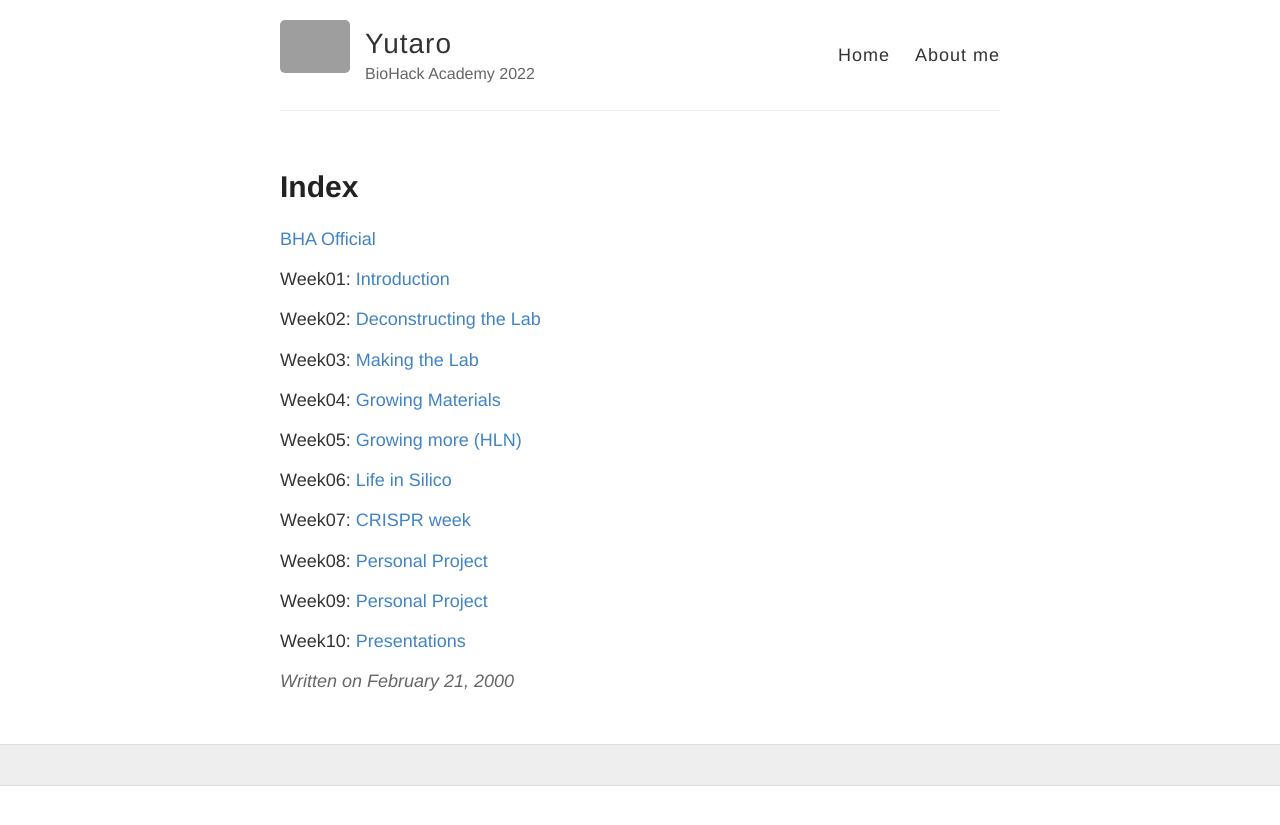
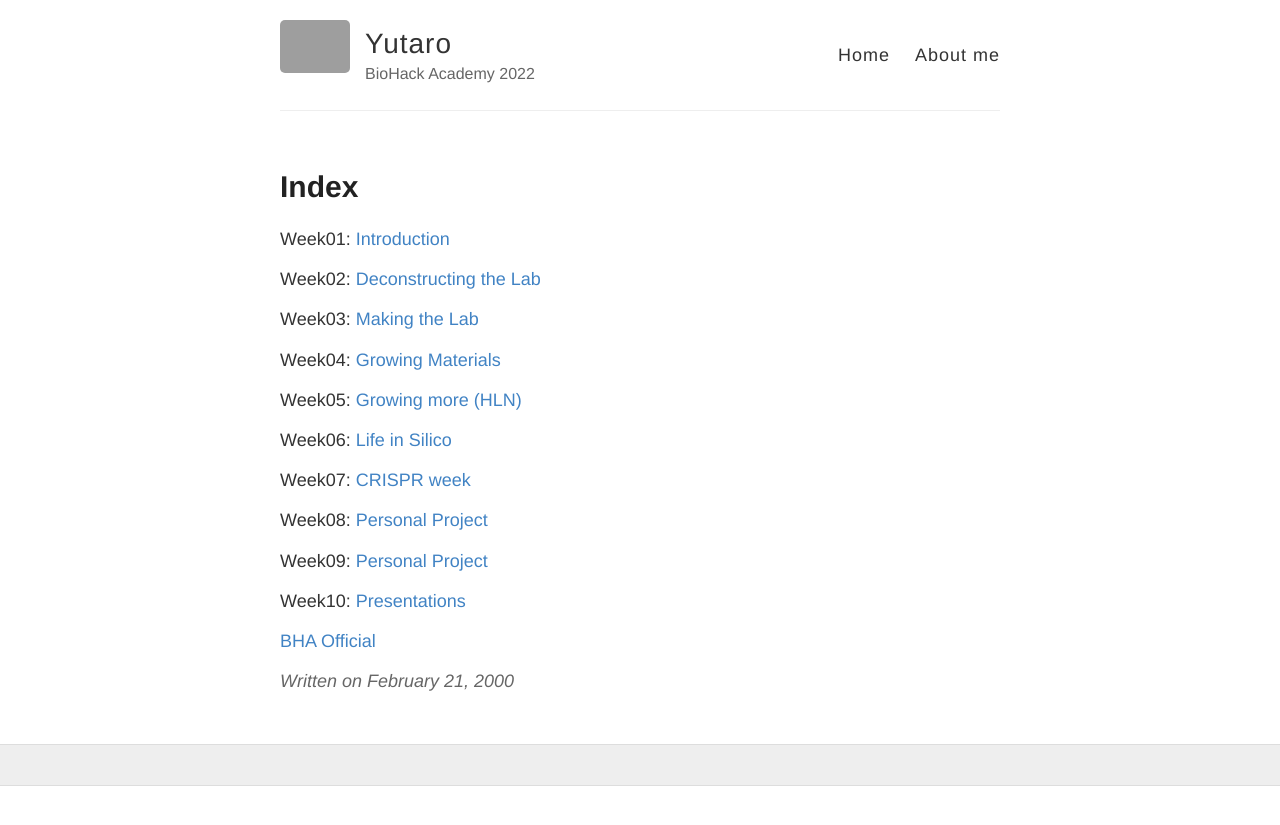
Before and after one commit to ytr0221/ytr0221.github.io, a Jekyll site: the page built from _posts/2000-2-21-Index.md, in a window 1280 px wide. Shown: the top 825 px of the page. Built offline with Jekyll 4.4.1, drawn with Linux system fonts in a browser that asks for light colours; part of the change alters nothing that is shown; grey boxes are pictures that could not be loaded.

```diff
--- a/_posts/2000-2-21-Index.md
+++ b/_posts/2000-2-21-Index.md
@@ -3,7 +3,6 @@ layout: post
 title: Index
 ---
 
-[BHA Official](http://biohackacademy.github.io/)
 
 Week01: [Introduction](www.google.com)
 
@@ -24,3 +23,5 @@ Week08: [Personal Project](www.google.com)
 Week09: [Personal Project](www.google.com)
 
 Week10: [Presentations](www.google.com)
+
+[BHA Official](http://biohackacademy.github.io/)
```
